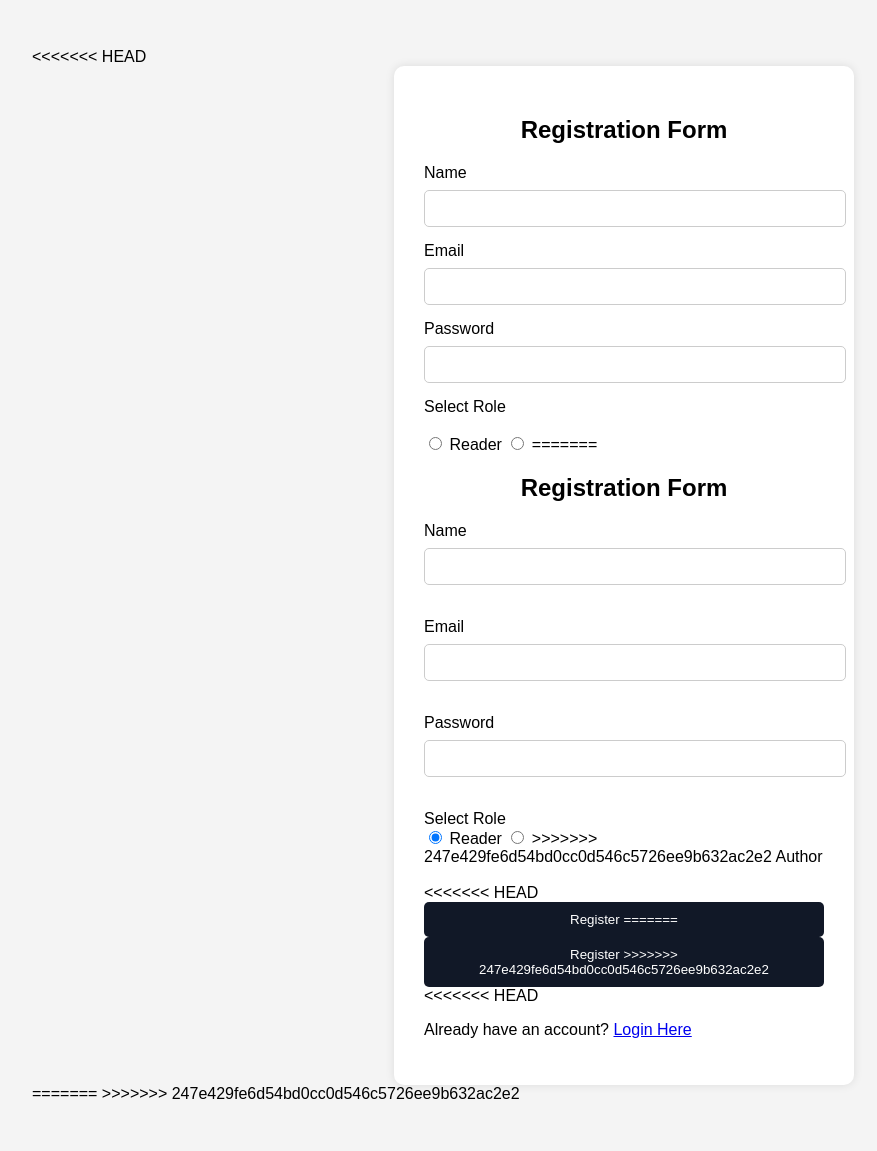
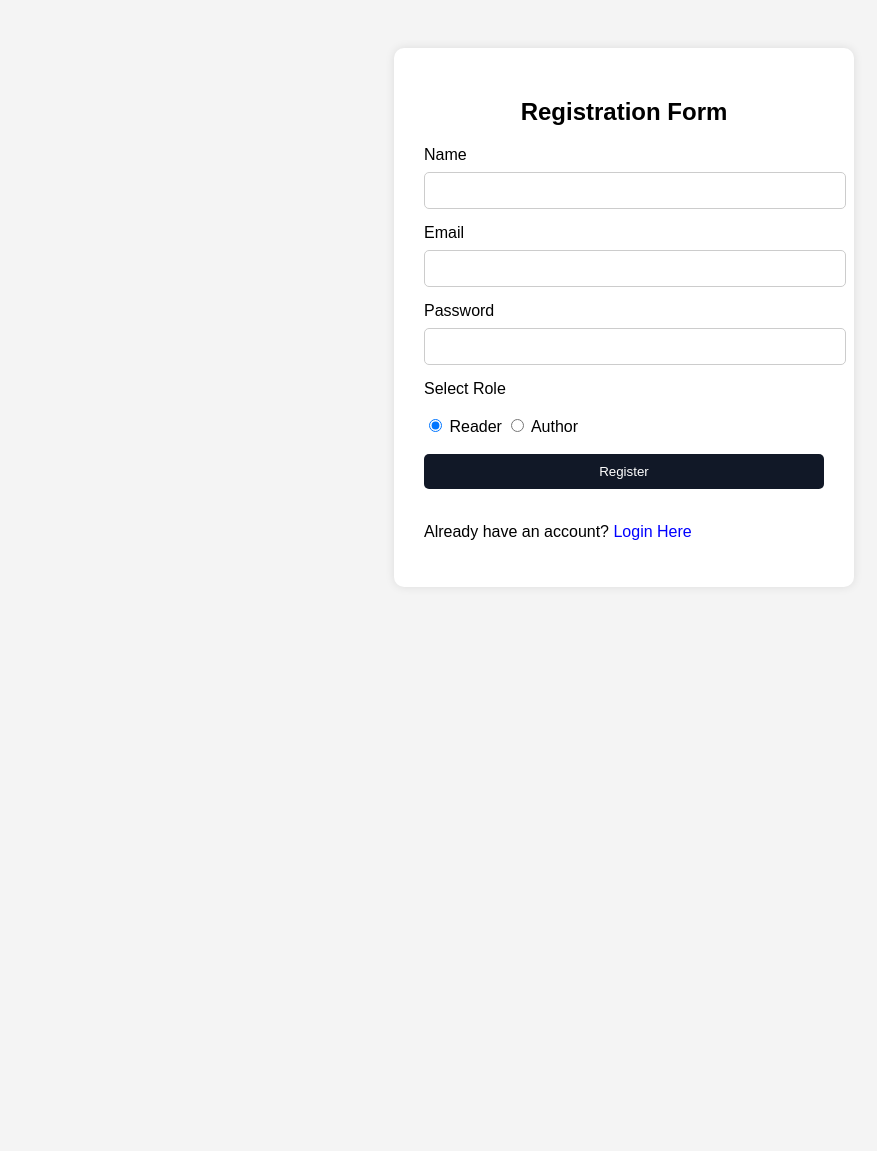
Before and after one commit to boktiar002/Webtech_Project_Group-10, a PHP site: page /register.php in a window 1280 px wide. Shown: the whole page, without its empty margins (16-893 px from the left). After the commit the page ends 540 px from the top, so only its background shows below. Run offline with PHP 8.4, Linux system fonts and the light colour scheme.

Commit message:
Final cleanup of register page conflicts

```diff
--- a/View/auth/register.php
+++ b/View/auth/register.php
@@ -1,5 +1,4 @@
 <!DOCTYPE html>
-<<<<<<< HEAD
 
 <html>
 
@@ -10,9 +9,11 @@
     <style>
 
     body{
+
         font-family:Arial;
         background:#f4f4f4;
         padding:40px;
+
     }
 
     .register-box{
@@ -27,7 +28,9 @@
     }
 
     h2{
+
         text-align:center;
+
     }
 
     input[type="text"],
@@ -58,6 +61,13 @@
     button:hover{
 
         background:#374151;
+
+    }
+
+    a{
+
+        text-decoration:none;
+        color:blue;
 
     }
 
@@ -143,43 +153,10 @@ method="POST"
 
     >
 
-=======
-<html>
-<head>
-    <title>Register</title>
-</head>
-<body>
-
-<h2>Registration Form</h2>
-
-<form action="../../Controller/AuthController.php" method="POST">
-
-    <label>Name</label><br>
-    <input type="text" name="name"><br><br>
-
-    <label>Email</label><br>
-    <input type="email" name="email"><br><br>
-
-    <label>Password</label><br>
-    <input
-type="password"
-name="password"
-minlength="8"
-required
-><br><br>
-
-    <label>Select Role</label><br>
-
-    <input type="radio" name="role" value="reader" checked>
-    Reader
-
-    <input type="radio" name="role" value="author">
->>>>>>> 247e429fe6d54bd0cc0d546c5726ee9b632ac2e2
     Author
 
     <br><br>
 
-<<<<<<< HEAD
     <button
 
     type="submit"
@@ -190,15 +167,10 @@ required
 
     Register
 
-=======
-    <button type="submit" name="register">
-        Register
->>>>>>> 247e429fe6d54bd0cc0d546c5726ee9b632ac2e2
     </button>
 
 </form>
 
-<<<<<<< HEAD
 <br>
 
 <p>
@@ -217,7 +189,4 @@ Login Here
 
 </body>
 
-=======
-</body>
->>>>>>> 247e429fe6d54bd0cc0d546c5726ee9b632ac2e2
 </html>
```
Also changed, not shown: Api/users/promote.php (+66 -15 lines).
